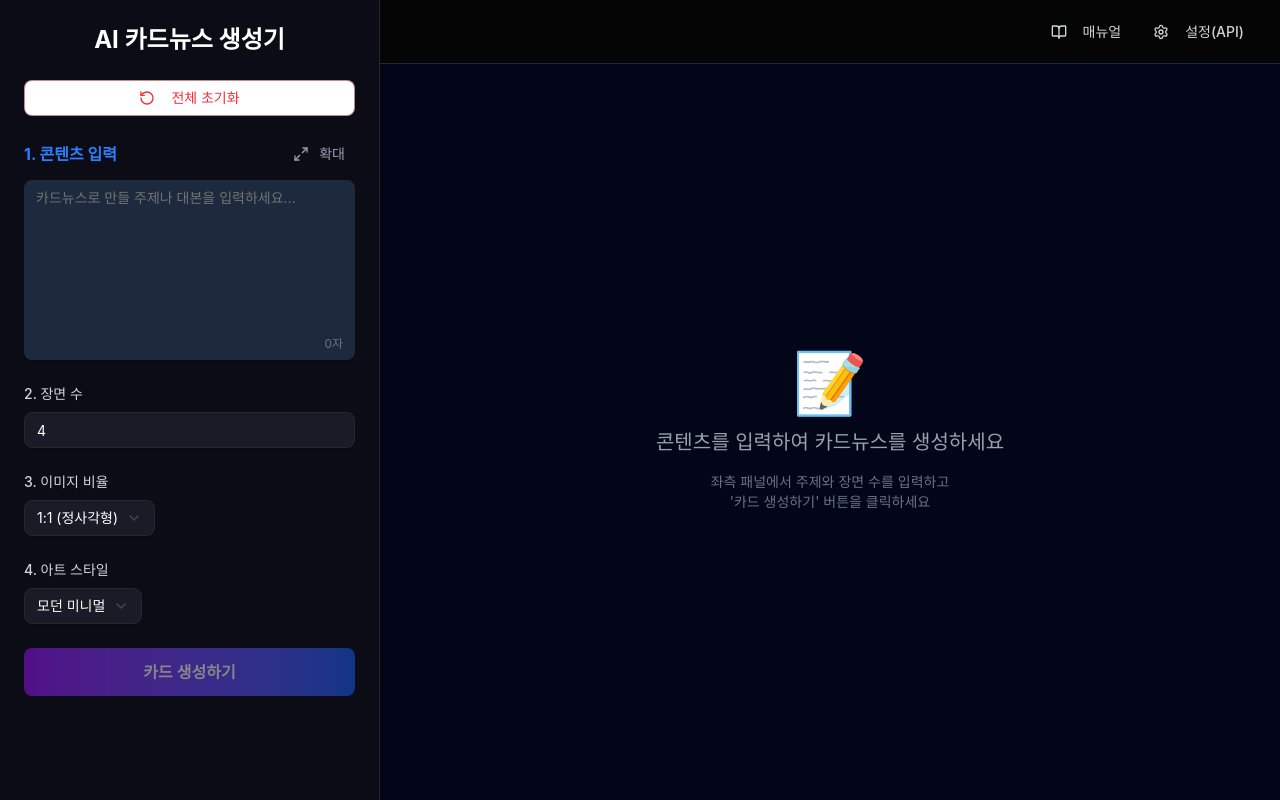
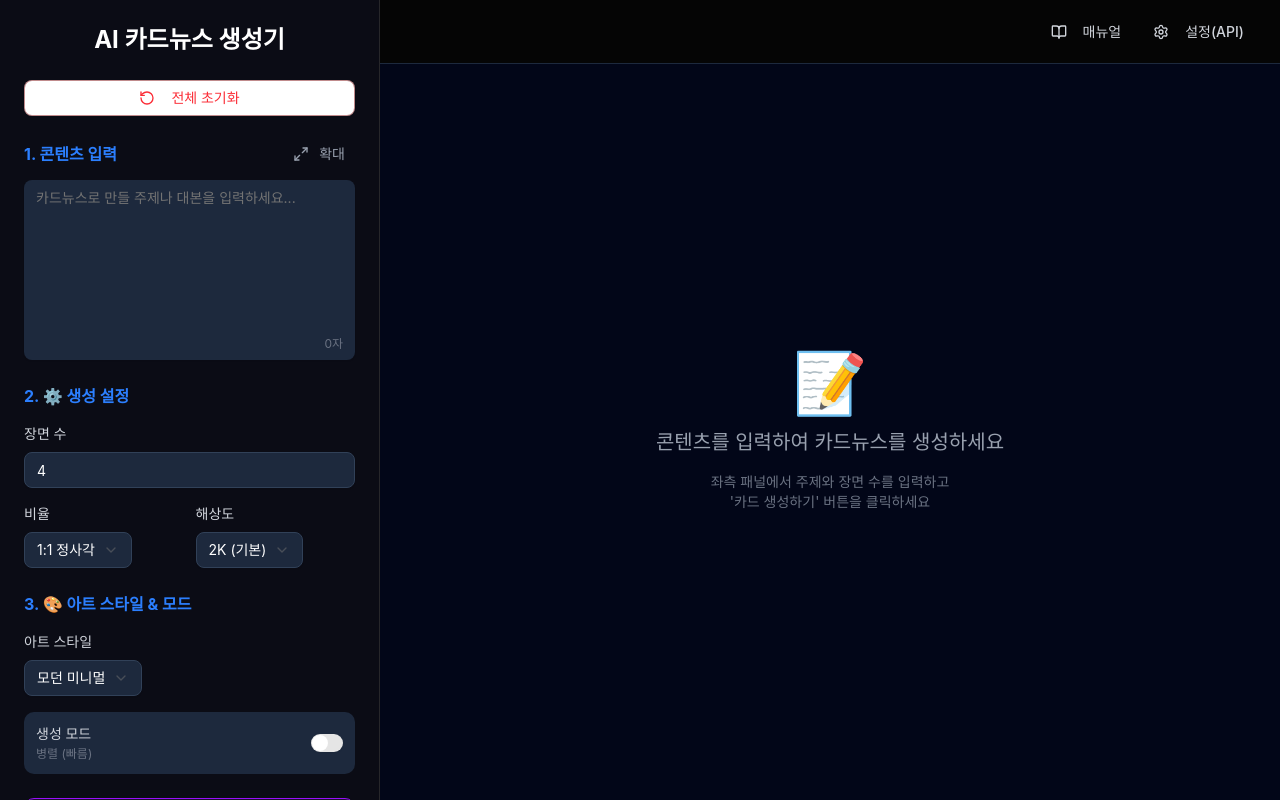
Before and after one commit to love75x-dot/cardnews_ai, a Next.js app: page / in a window 1280 px wide. Built offline with nearby package versions, Linux system fonts and the light colour scheme; a web font is replaced by a local one.

Commit message:
feat: Add comprehensive settings section with grid layout and AI text rendering info

```diff
--- a/app/components/LeftSidebar.tsx
+++ b/app/components/LeftSidebar.tsx
@@ -6,7 +6,8 @@ import { Input } from '@/components/ui/input';
 import { Button } from '@/components/ui/button';
 import { Label } from '@/components/ui/label';
 import { Select, SelectContent, SelectItem, SelectTrigger, SelectValue } from '@/components/ui/select';
-import { Loader2, RotateCcw, Maximize2 } from 'lucide-react';
+import { Switch } from '@/components/ui/switch';
+import { Loader2, RotateCcw, Maximize2, Wand2 } from 'lucide-react';
 
 interface LeftSidebarProps {
     onGenerate: () => void;
@@ -30,12 +31,18 @@ export function LeftSidebar({
     onAspectRatioChange,
 }: LeftSidebarProps) {
     const characterCount = topic.length;
+    const [resolution, setResolution] = useState('2k');
+    const [artStyle, setArtStyle] = useState('modern');
+    const [sequentialMode, setSequentialMode] = useState(false);
 
     const handleReset = () => {
         if (confirm('모든 입력 내용을 초기화하시겠습니까?')) {
             onTopicChange('');
             onSceneCountChange(4);
             onAspectRatioChange('1:1');
+            setResolution('2k');
+            setArtStyle('modern');
+            setSequentialMode(false);
         }
     };
 
@@ -87,10 +94,14 @@ export function LeftSidebar({
                     </div>
                 </div>
 
+                {/* Generation Settings Section */}
+                <div className="space-y-4">
+                    <h2 className="text-base font-bold text-blue-500">2. ⚙️ 생성 설정</h2>
+
                     {/* Scene Count */}
                     <div className="space-y-2">
                         <Label htmlFor="scene-count" className="text-sm font-medium text-gray-300">
-                        2. 장면 수
+                            장면 수
                         </Label>
                         <Input
                             id="scene-count"
@@ -99,42 +110,103 @@ export function LeftSidebar({
                             max="10"
                             value={sceneCount}
                             onChange={(e) => onSceneCountChange(parseInt(e.target.value) || 1)}
-                        className="bg-[#1a1b26] border-[#27272a] text-white"
+                            className="bg-slate-800 border-slate-700 text-white"
                         />
                     </div>
 
+                    {/* Aspect Ratio & Resolution - 2 Column Grid */}
+                    <div className="grid grid-cols-2 gap-3">
                         {/* Aspect Ratio */}
                         <div className="space-y-2">
                             <Label htmlFor="aspect-ratio" className="text-sm font-medium text-gray-300">
-                        3. 이미지 비율
+                                비율
                             </Label>
                             <Select value={aspectRatio} onValueChange={onAspectRatioChange}>
-                        <SelectTrigger id="aspect-ratio" className="bg-[#1a1b26] border-[#27272a] text-white">
+                                <SelectTrigger id="aspect-ratio" className="bg-slate-800 border-slate-700 text-white">
                                     <SelectValue />
                                 </SelectTrigger>
                                 <SelectContent className="bg-[#1a1b26] border-[#27272a] text-white">
-                            <SelectItem value="1:1">1:1 (정사각형)</SelectItem>
-                            <SelectItem value="9:16">9:16 (세로)</SelectItem>
-                            <SelectItem value="16:9">16:9 (가로)</SelectItem>
+                                    <SelectItem value="1:1">1:1 정사각</SelectItem>
+                                    <SelectItem value="9:16">9:16 세로</SelectItem>
+                                    <SelectItem value="16:9">16:9 가로</SelectItem>
                                 </SelectContent>
                             </Select>
                         </div>
 
+                        {/* Resolution */}
+                        <div className="space-y-2">
+                            <Label htmlFor="resolution" className="text-sm font-medium text-gray-300">
+                                해상도
+                            </Label>
+                            <Select value={resolution} onValueChange={setResolution}>
+                                <SelectTrigger id="resolution" className="bg-slate-800 border-slate-700 text-white">
+                                    <SelectValue />
+                                </SelectTrigger>
+                                <SelectContent className="bg-[#1a1b26] border-[#27272a] text-white">
+                                    <SelectItem value="2k">2K (기본)</SelectItem>
+                                    <SelectItem value="4k">4K (고화질)</SelectItem>
+                                </SelectContent>
+                            </Select>
+                        </div>
+                    </div>
+                </div>
+
+                {/* Art Style & Mode Section */}
+                <div className="space-y-4">
+                    <h2 className="text-base font-bold text-blue-500">3. 🎨 아트 스타일 & 모드</h2>
+
                     {/* Art Style */}
                     <div className="space-y-2">
                         <Label htmlFor="art-style" className="text-sm font-medium text-gray-300">
-                        4. 아트 스타일
+                            아트 스타일
                         </Label>
-                    <Select defaultValue="modern">
-                        <SelectTrigger id="art-style" className="bg-[#1a1b26] border-[#27272a] text-white">
+                        <Select value={artStyle} onValueChange={setArtStyle}>
+                            <SelectTrigger id="art-style" className="bg-slate-800 border-slate-700 text-white">
                                 <SelectValue />
                             </SelectTrigger>
                             <SelectContent className="bg-[#1a1b26] border-[#27272a] text-white">
                                 <SelectItem value="modern">모던 미니멀</SelectItem>
                                 <SelectItem value="flat">플랫 디자인</SelectItem>
                                 <SelectItem value="3d">3D 렌더</SelectItem>
+                                <SelectItem value="watercolor">수채화</SelectItem>
+                                <SelectItem value="illustration">일러스트</SelectItem>
                             </SelectContent>
                         </Select>
+                    </div>
+
+                    {/* Generation Mode Toggle */}
+                    <div className="flex items-center justify-between p-3 bg-slate-800 rounded-lg">
+                        <div className="flex-1">
+                            <Label htmlFor="sequential-mode" className="text-sm font-medium text-gray-300 cursor-pointer">
+                                생성 모드
+                            </Label>
+                            <p className="text-xs text-gray-500 mt-0.5">
+                                {sequentialMode ? '순차 (안정적)' : '병렬 (빠름)'}
+                            </p>
+                        </div>
+                        <Switch
+                            id="sequential-mode"
+                            checked={sequentialMode}
+                            onCheckedChange={setSequentialMode}
+                        />
+                    </div>
+                </div>
+
+                {/* AI Text Rendering Info Box */}
+                <div className="bg-purple-900/20 border border-purple-600 rounded-lg p-4">
+                    <div className="flex items-start gap-3">
+                        <div className="flex-shrink-0">
+                            <Wand2 className="w-5 h-5 text-purple-400" />
+                        </div>
+                        <div className="flex-1">
+                            <h3 className="text-sm font-semibold text-purple-400 mb-1">
+                                🔮 AI 텍스트 렌더링
+                            </h3>
+                            <p className="text-xs text-gray-300 leading-relaxed">
+                                Nano Banana Pro가 이미지 내 텍스트를 자동 생성합니다
+                            </p>
+                        </div>
+                    </div>
                 </div>
 
                 {/* Generate Button */}
```
Lines whose indentation alone changed are shown as unchanged.
